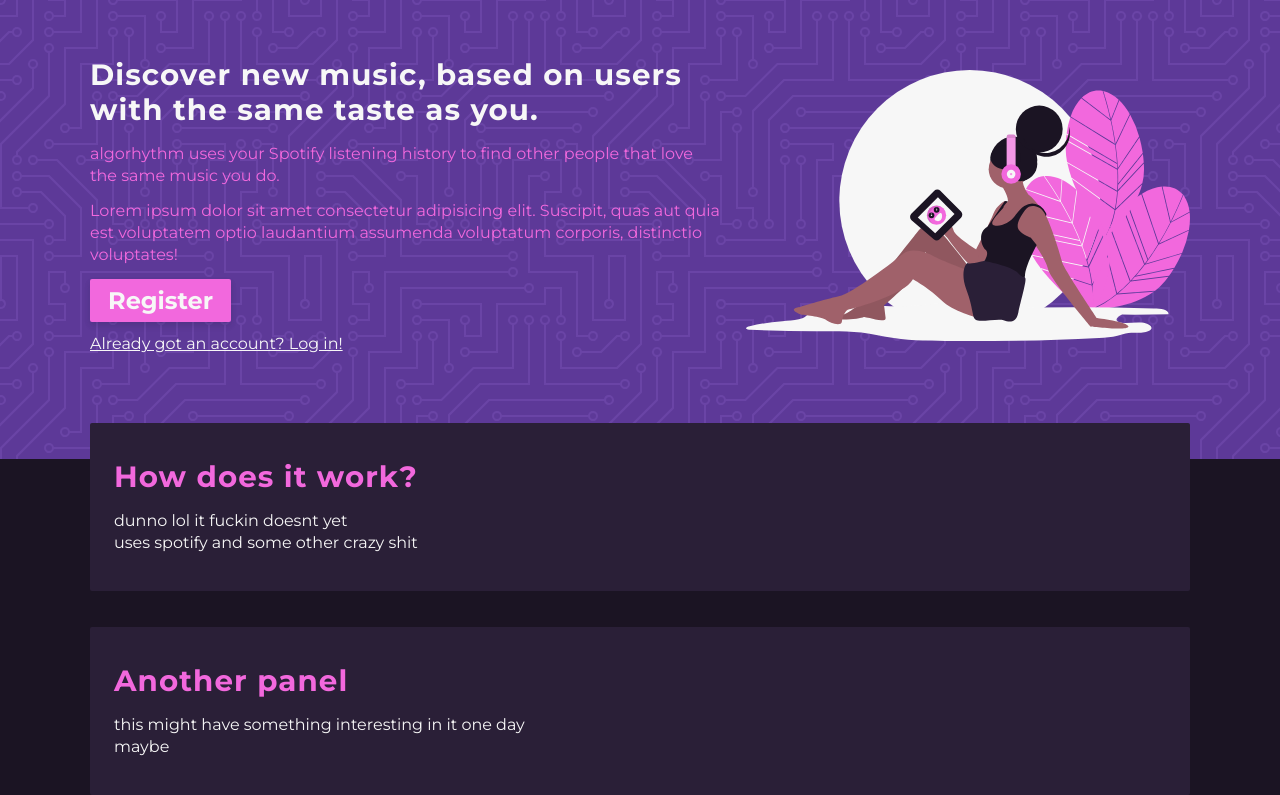
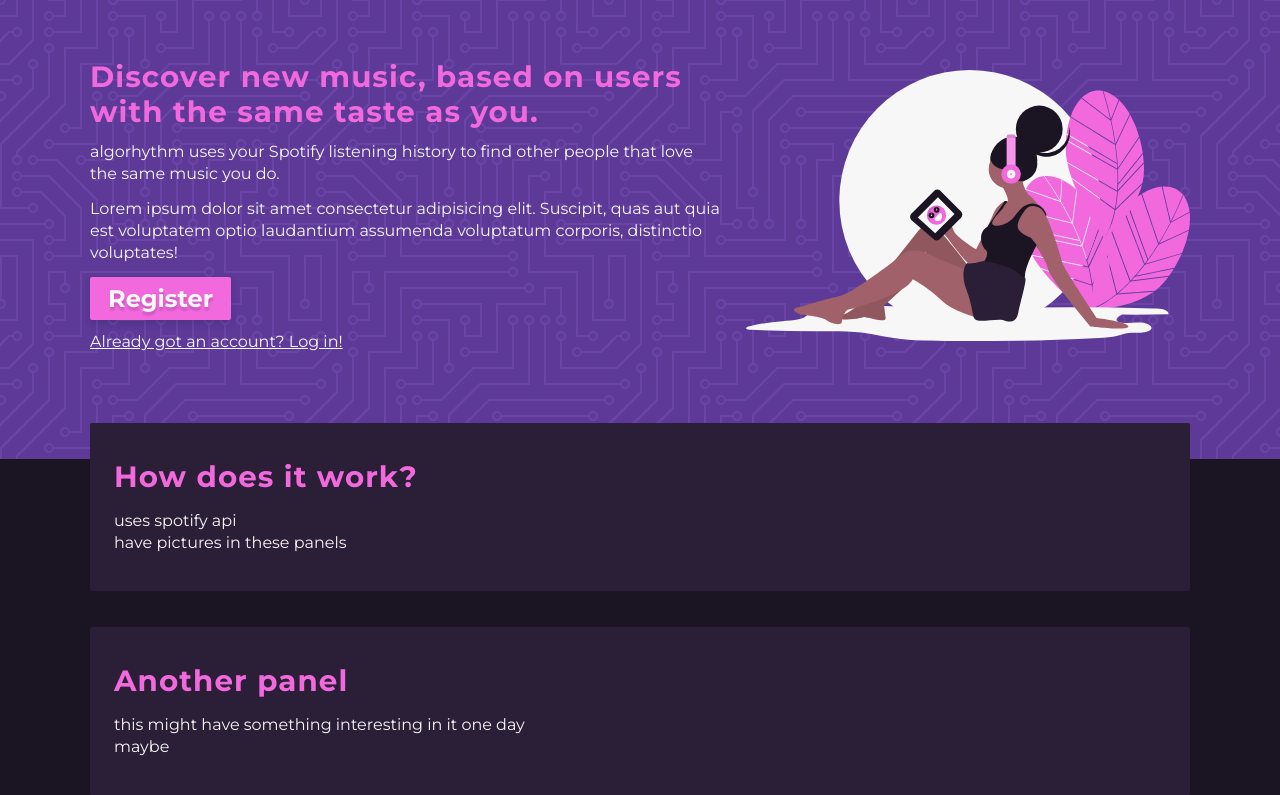
Before and after one commit to connordowson/algorhythm, a Django app: page / in a window 1280 px wide. Shown: the part 58-853 px from the top of the page. Run offline with Django 3.2, Linux system fonts and the light colour scheme.

Commit message:
Changes to CSS

```diff
--- a/algorhythm/algorhythm/static/main.css
+++ b/algorhythm/algorhythm/static/main.css
@@ -16,6 +16,12 @@
 
 .container {
   padding: 36px 0; }
+
+.title {
+  font-size: 22pt;
+  letter-spacing: 0.8pt;
+  margin-bottom: 16px;
+  color: #F7F7F7; }
 
 .nav {
   background: #502A8C;
@@ -86,10 +92,10 @@
       margin-bottom: 0; }
 
 .home-hero__title {
-  color: #F7F7F7; }
+  color: #f268dd; }
 
 .home-hero__text {
-  color: #f268dd; }
+  color: #F7F7F7; }
 
 .home-hero__illustration {
   grid-column: 8/13;
@@ -112,6 +118,7 @@
   border-radius: 2px;
   display: block;
   box-shadow: 0 4px 6px rgba(50, 50, 93, 0.11), 0 3px 6px rgba(0, 0, 0, 0.08);
+  text-shadow: 0 4px 2px rgba(50, 50, 93, 0.11), 1px 3px 2px rgba(0, 0, 0, 0.08);
   line-height: 0.8;
   font-size: 14pt;
   float: left;
@@ -145,12 +152,6 @@
   border-radius: 2px;
   border-top: 6px solid #f268dd;
   box-shadow: 0 4px 6px rgba(50, 50, 93, 0.11), 0 3px 6px rgba(0, 0, 0, 0.08); }
-
-.title {
-  font-size: 22pt;
-  letter-spacing: 0.8pt;
-  margin-bottom: 16px;
-  color: #F7F7F7; }
 
 .form__title,
 .top-track__title {
--- a/algorhythm/algorhythm/static/sass/_components.scss
+++ b/algorhythm/algorhythm/static/sass/_components.scss
@@ -1,5 +1,13 @@
 .container{
     padding: 36px 0;
+}
+
+
+.title{
+    font-size: 22pt;
+    letter-spacing: 0.8pt;
+    margin-bottom: 16px;
+    color: $base-1;
 }
 
 .nav{
@@ -10,7 +18,6 @@
     width: 100%;
     top: 0;
     left: 0;
-    // box-shadow: $box-shadow;
 }
 
 .nav__wrapper{
@@ -87,11 +94,11 @@
 }
 
 .home-hero__title{
-    color: $base-1;
+    color: $pink-primary;
 }
 
 .home-hero__text{
-    color: $pink-primary;
+    color: $base-1;
 }
 
 .home-hero__illustration{
@@ -121,6 +128,7 @@
     border-radius: 2px;
     display: block;
     box-shadow: $box-shadow;
+    text-shadow: $text-shadow;
     line-height: 0.8;
     font-size: 14pt;
     float: left;
@@ -160,13 +168,6 @@
     border-top: 6px solid $pink-primary;
     box-shadow: $box-shadow;
 
-}
-
-.title{
-    font-size: 22pt;
-    letter-spacing: 0.8pt;
-    margin-bottom: 16px;
-    color: $base-1;
 }
 
 .form__title,
--- a/algorhythm/algorhythm/static/sass/_variables.scss
+++ b/algorhythm/algorhythm/static/sass/_variables.scss
@@ -74,6 +74,7 @@
 
 // Aesthetics
 $box-shadow: 0 4px 6px rgba(50,50,93,.11), 0 3px 6px rgba(0,0,0,.08);
+$text-shadow: 0 4px 2px rgba(50,50,93,.11), 1px 3px 2px rgba(0,0,0,.08);
 
 // Fonts
 @import url('https://fonts.googleapis.com/css?family=Montserrat:400,700|Roboto+Slab|Roboto:300,400,700');
--- a/algorhythm/recommend/templates/recommend/index.html
+++ b/algorhythm/recommend/templates/recommend/index.html
@@ -34,9 +34,9 @@
 
             <h1 class="panel__title title"> How does it work? </h1>
 
-            <p class="panel__text"> dunno lol it fuckin doesnt yet </p>
+            <p class="panel__text"> uses spotify api </p>
 
-            <p class="panel__text"> uses spotify and some other crazy shit </p>
+            <p class="panel__text"> have pictures in these panels </p>
 
         </section>
 
```
